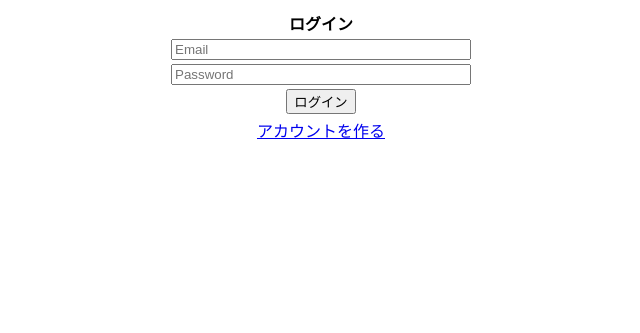
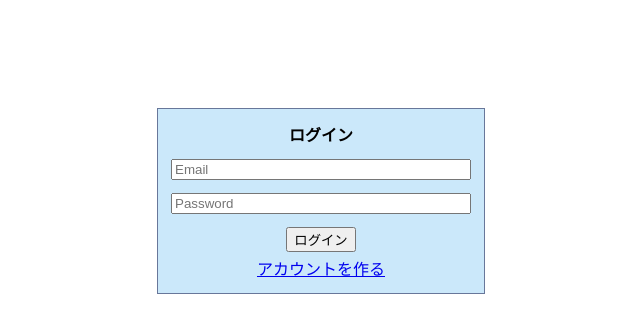
Before and after one commit to ryuju1029/TodoList, a PHP site: page /signin.php in a window 1280 px wide. Shown: the top 333 px of the page, without its empty margins (319-959 px from the left). Run offline with PHP 8.4, Linux system fonts and the light colour scheme.

Commit message:
ログインログアウト画面のレイアウト調整

```diff
--- a/signin.php
+++ b/signin.php
@@ -1,17 +1,19 @@
-<div>
+
+<link rel="stylesheet" href="style.css">
+<div class="sig">
   <form action="signin_complete.php" method="post">
-    <table align="center" class="signinTable">
+    <table align="center" class="sigTable">
       <tr>
-        <th>ログイン</th>
+        <th class="sigContent">ログイン</th>
       </tr>
       <tr>
-        <td class="sigcontent"><input type="text" name="email" placeholder="Email" style="width:300px;"></td>
+        <td class="sigContent"><input type="text" name="email" placeholder="Email" style="width:300px;"></td>
       </tr>
       <tr>
-        <td class="sigcontent"><input type="password" name="password" placeholder="Password" style="width:300px;"></td>
+        <td class="sigContent"><input type="password" name="password" placeholder="Password" style="width:300px;"></td>
       </tr>
       <tr>
-        <td class="sigcontent" align="center"><button type="submit" name="button">ログイン</button></td>
+        <td class="sigContentButton" align="center"><button type="submit" name="button">ログイン</button></td>
       </tr>
       <tr>
         <td align="center"><a href="./signup.php">アカウントを作る</a></td>
--- a/signup.php
+++ b/signup.php
@@ -1,6 +1,7 @@
-<div>
+<link rel="stylesheet" href="style.css">
+<div class="sig">
   <form action="signup_complete.php" method="post">
-    <table align="center" class="signupTable">
+    <table align="center" class="sigTable">
       <tr>
         <th>新規登録</th>
       </tr>
--- a/style.css
+++ b/style.css
@@ -12,3 +12,20 @@ header{
 .headerContentList{
   margin-right: 10px;
 }
+
+.sigTable{
+ width: 300px;
+    padding: 10px;
+    box-sizing: border-box;
+    border: 1px solid #68779a;
+    background: #cbe8fa;
+    cursor: pointer;
+}
+
+.sigContent{
+  padding-bottom: 10px;
+}
+
+.sig{
+  padding-top: 100px;
+}
```
Also changed, not shown: signin_complete.php (+14 -13 lines), signup_complete.php (+3 -7 lines).
